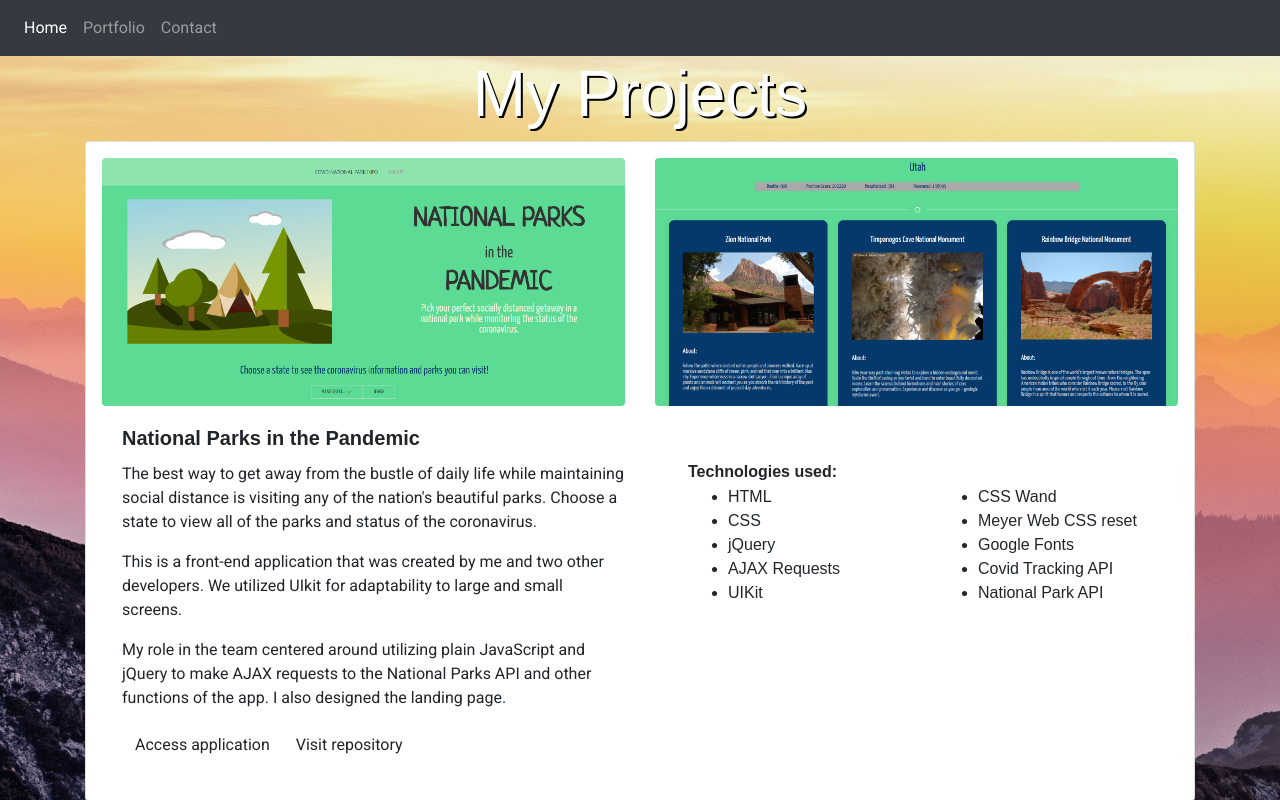
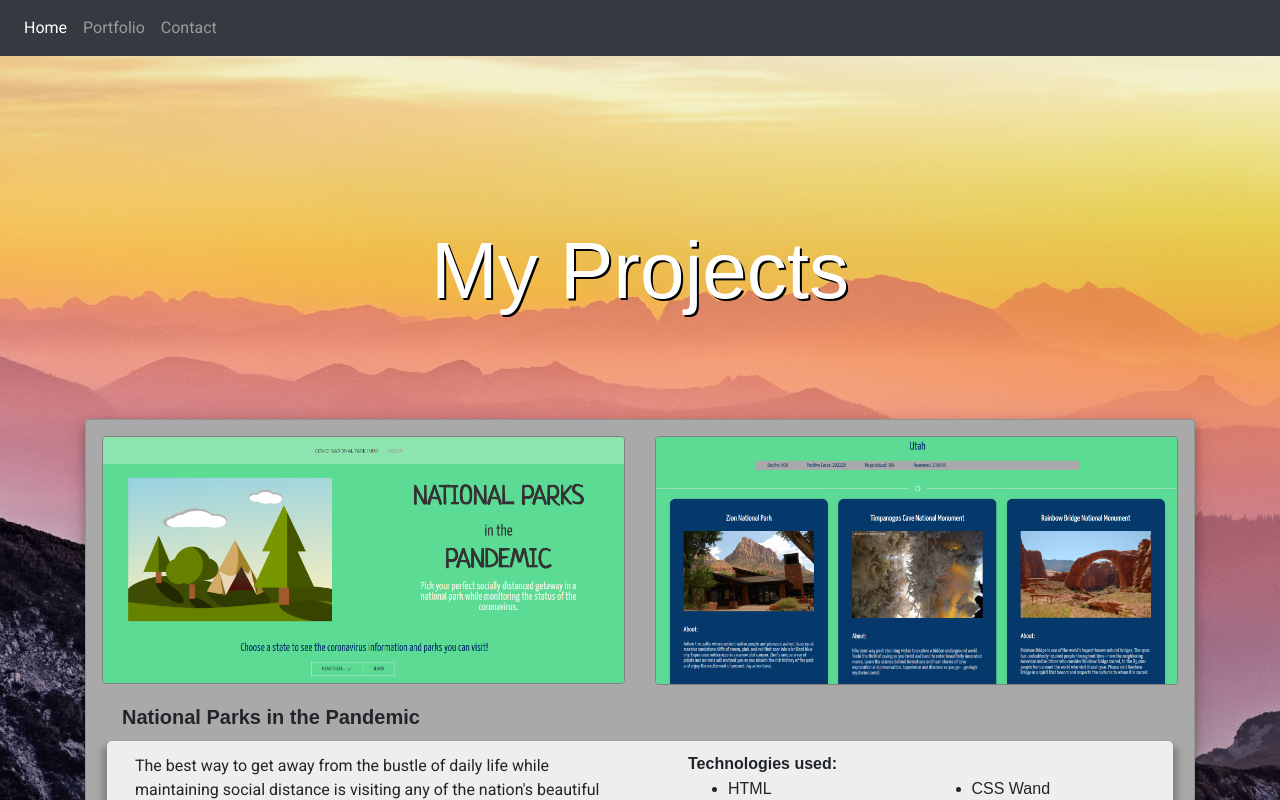
Before and after one commit to abbynf/react-portfolio, a React (Create React App) app: page /portfolio in a window 1280 px wide. Shown: the top 800 px of the page. Built offline with nearby package versions, Linux system fonts and the light colour scheme.

Commit message:
added styles to portfolio page

```diff
--- a/src/App.css
+++ b/src/App.css
@@ -32,6 +32,15 @@ h4, p, a {
     font-family: 'Roboto', sans-serif;
 }
 
+h1.portHead {
+    font-family:'Raleway@weight:700', sans-serif;
+    /* My chosen margin is so large that Bootstrap's default classes aren't large enough.
+    As soon as I learn Sass, I can add more sizes to by adding entries to the Sass map variable */
+    margin-top: 15%;
+    margin-bottom: 100px;
+    font-size: 5rem;
+}
+
 
 @media only screen and (max-width: 668px) {
     h1 {
@@ -41,4 +50,7 @@ h4, p, a {
         margin: 50px;
         text-align: center;
     }
+    #pushDown {
+        margin-top: 100px;
+    }
 }
--- a/src/components/Project/Project.js
+++ b/src/components/Project/Project.js
@@ -65,8 +65,8 @@ class Project extends Component {
                                 </div>
 
                             </div>
-                            <a href={this.props.applicationLink} className="btn portfolioButton" target="_blank">Access application</a>
-                            <a href={this.props.repoLink} className="btn portfolioButton" target="_blank">Visit repository</a>
+                            <a href={this.props.applicationLink} className="btn portfolioButton m-1" target="_blank">Access application</a>
+                            <a href={this.props.repoLink} className="btn portfolioButton m-1" target="_blank">Visit repository</a>
                         </div>
                     </div>
                 </div>
--- a/src/components/Project/style.css
+++ b/src/components/Project/style.css
@@ -1,3 +1,42 @@
 .project {
     color: green;
 }
+
+.card {
+    background-color: darkgray;
+    /* could be replaced by bootstrap class */
+    margin-bottom: 20px;
+}
+
+.card-shadow {
+    box-shadow: 0 4px 8px 0 rgba(0, 0, 0, 0.2), 0 6px 20px 0 rgba(0, 0, 0, 0.19);
+}
+
+.card-img-top {
+    border: gray solid 1px;
+}
+
+.portHr {
+    height: 2px;
+    background-color: #3d3d3d;
+    border-radius: 10px;
+    width: 85%;
+    margin-top: 2rem;
+    margin-bottom: 2rem;
+}
+
+.card-opaque {
+    background: rgba(255, 255, 255, 0.8);
+    box-shadow: 5px 5px 7px grey, -5px 5px 7px grey;
+    padding: 13px;
+    border-radius: 5px;
+}
+
+.portfolioButton {
+    background-color: #303048;
+    color: white;
+}
+
+.portfolioButton:hover {
+    color: gray;
+}
```
Also changed, not shown: 1 other file (tests, documents, lock files or other folders).
